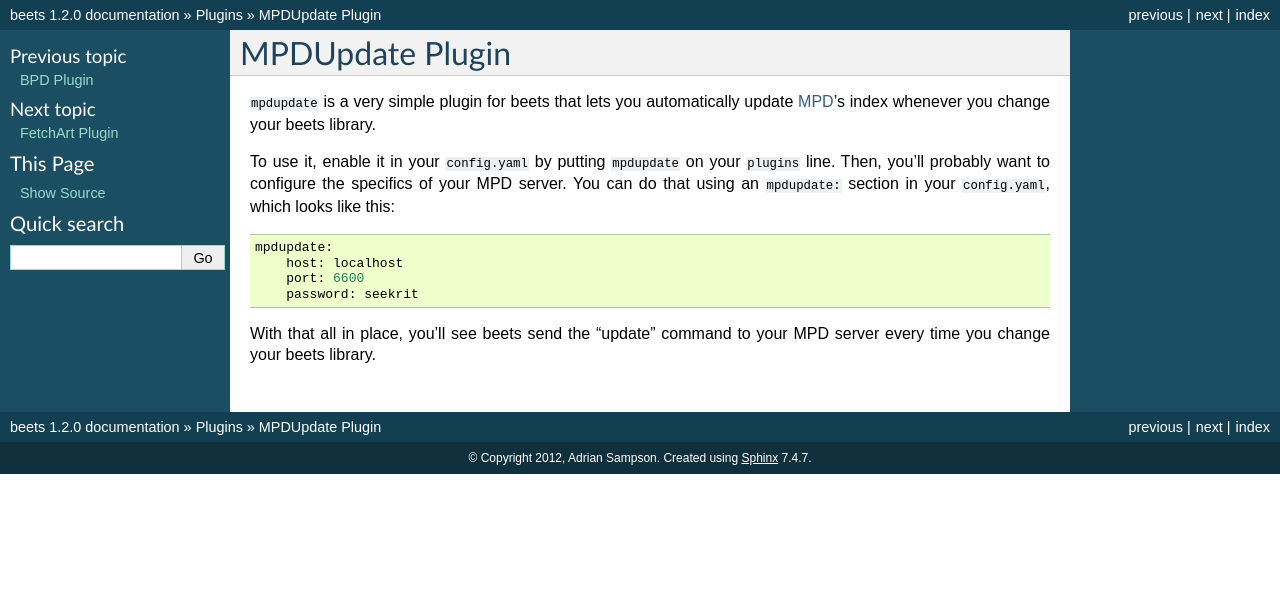
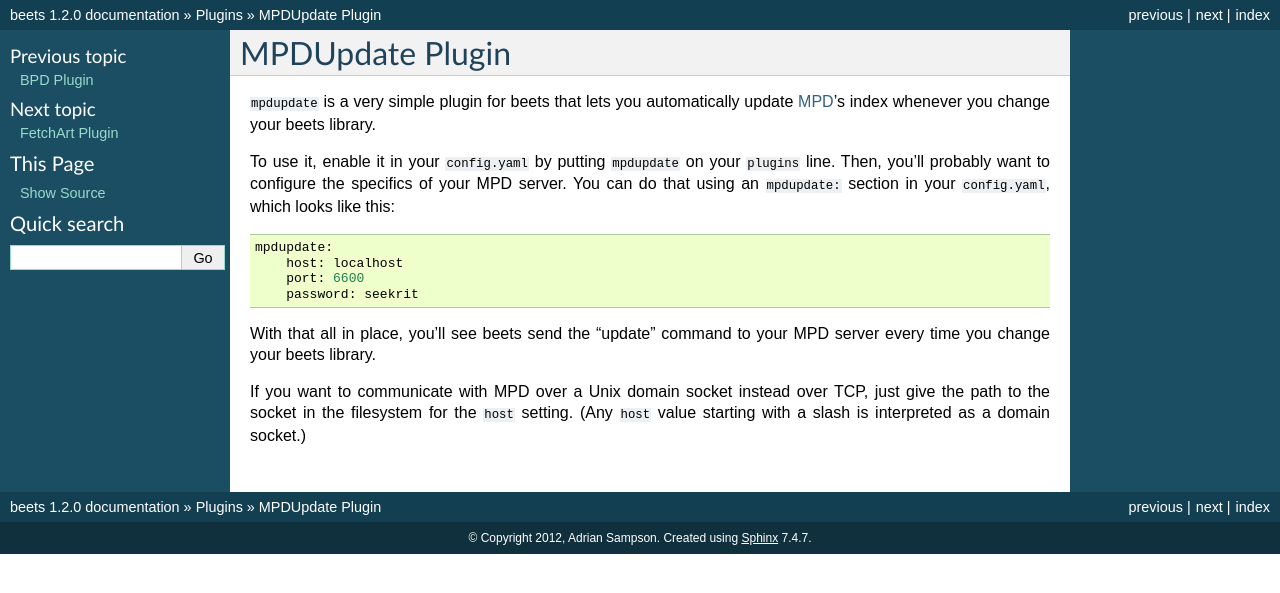
Before and after one commit to google-code-export/beets, a Sphinx documentation site: the page built from docs/plugins/mpdupdate.rst, in a window 1280 px wide. Shown: the top 593 px of the page. Built offline with Sphinx 7.4.7, drawn with Linux system fonts in a browser that asks for light colours.

Commit message:
mpdupdate domain sockets (#313): changelog/docs

```diff
--- a/docs/changelog.rst
+++ b/docs/changelog.rst
@@ -97,6 +97,8 @@
   Johannes Baiter.
 * The :ref:`fields-cmd` command shows template fields provided by plugins.
   Thanks again to Pedro Silva.
+* :doc:`/plugins/mpdupdate`: You can now communicate with MPD over a Unix
+  domain socket. Thanks to John Hawthorn.
 
 And a batch of fixes:
 
--- a/docs/plugins/mpdupdate.rst
+++ b/docs/plugins/mpdupdate.rst
@@ -17,3 +17,8 @@
         password: seekrit
 
 With that all in place, you'll see beets send the "update" command to your MPD server every time you change your beets library.
+
+If you want to communicate with MPD over a Unix domain socket instead over
+TCP, just give the path to the socket in the filesystem for the ``host``
+setting. (Any ``host`` value starting with a slash is interpreted as a domain
+socket.)
```
